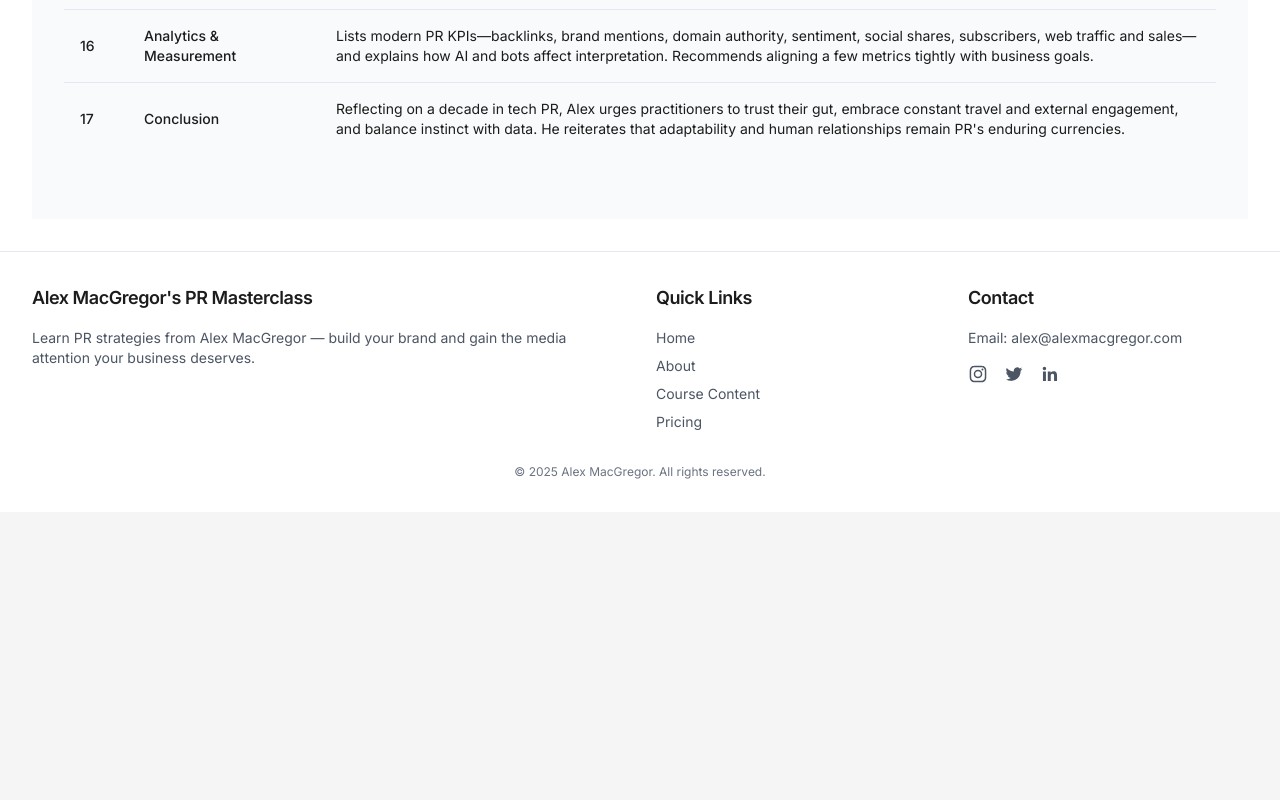
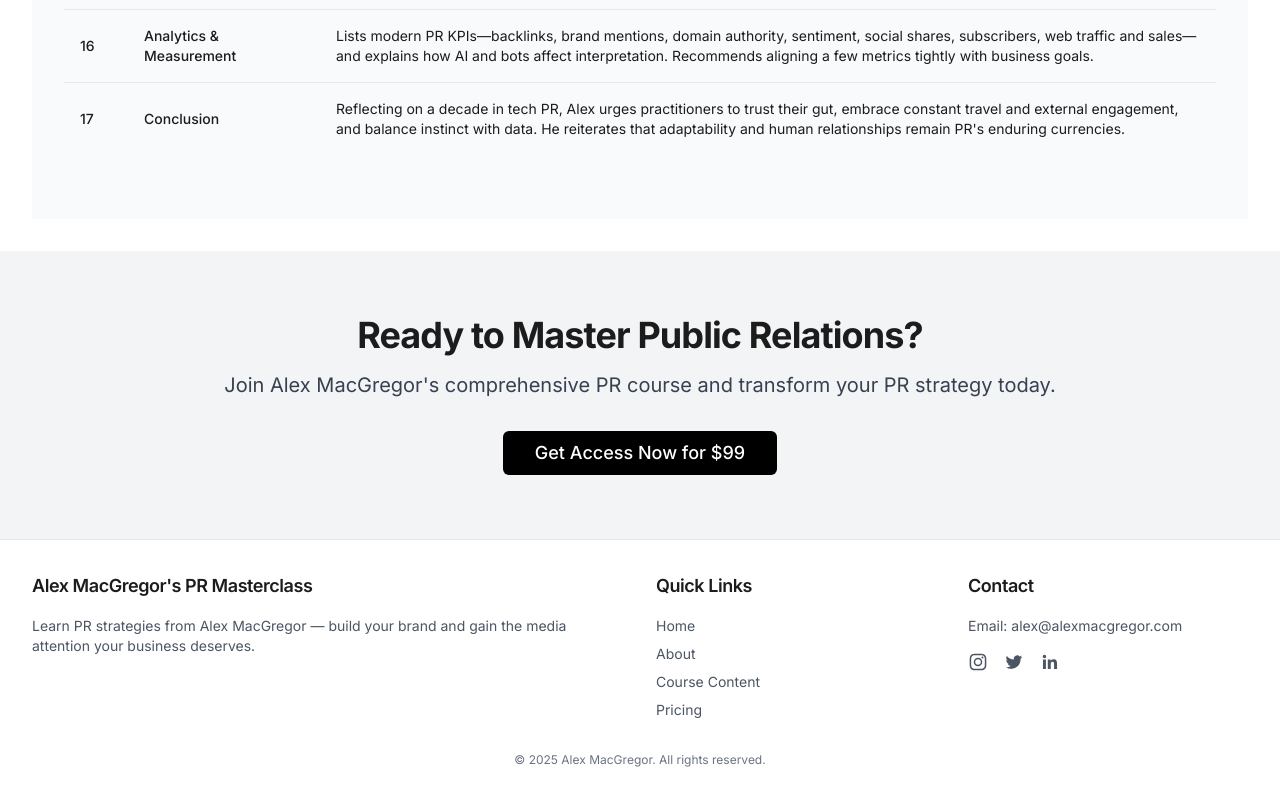
Before and after one commit to ajmcgr/prcourse, a React (Vite) app: page /coursecontent in a window 1280 px wide. Shown: the part 1706-2506 px from the top of the page. Before the commit the page ends 2218 px from the top, so only its background shows below. Built offline with nearby package versions, Linux system fonts and the light colour scheme.

Commit message:
Add call to action to course content page
Adds a call to action section to the course content page.

```diff
--- a/src/pages/CourseContent.tsx
+++ b/src/pages/CourseContent.tsx
@@ -3,6 +3,7 @@ import React from 'react';
 import Navbar from '@/components/Navbar';
 import Footer from '@/components/Footer';
 import CourseContentTable from '@/components/CourseContentTable';
+import CallToAction from '@/components/CallToAction';
 
 const CourseContent = () => {
   return (
@@ -22,6 +23,9 @@ const CourseContent = () => {
         <div className="max-w-7xl mx-auto px-4 sm:px-6 lg:px-8 py-8">
           <CourseContentTable />
         </div>
+
+        {/* Call to Action Section */}
+        <CallToAction />
       </main>
 
       <Footer />
```
